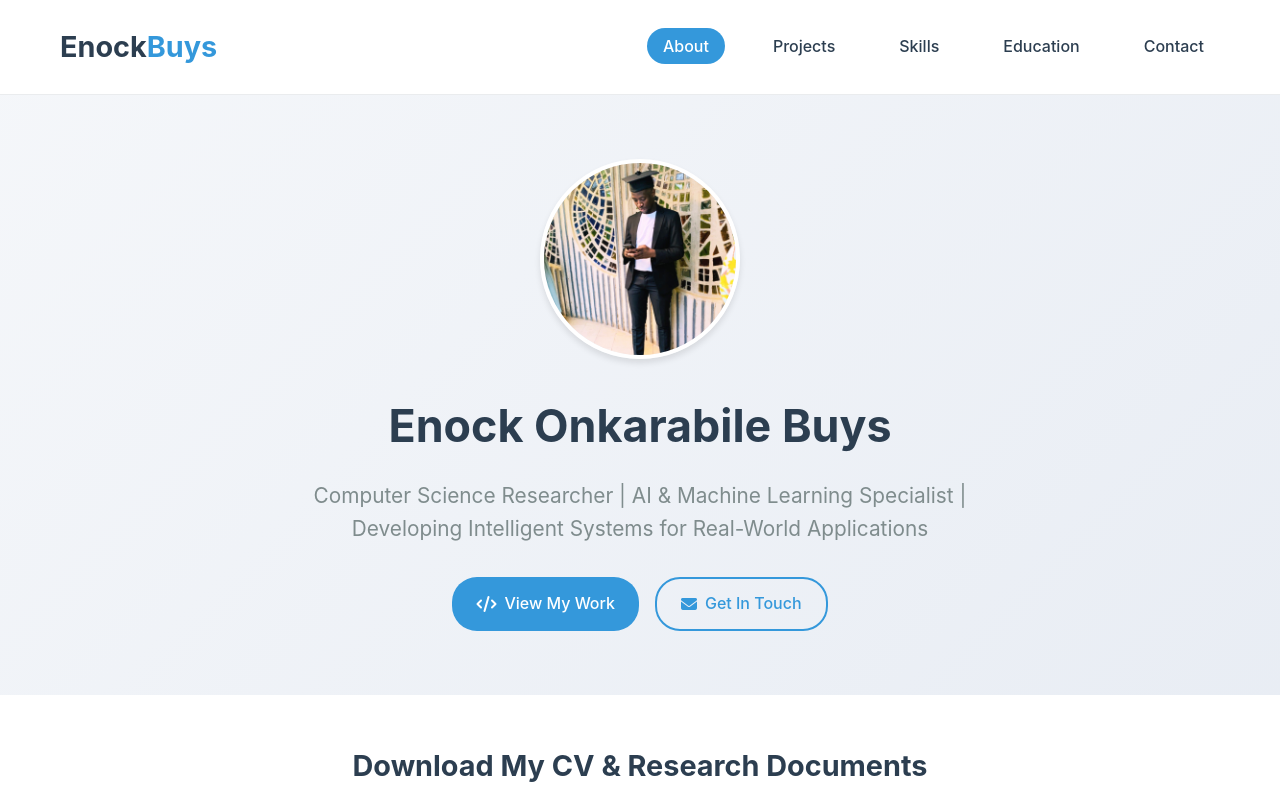
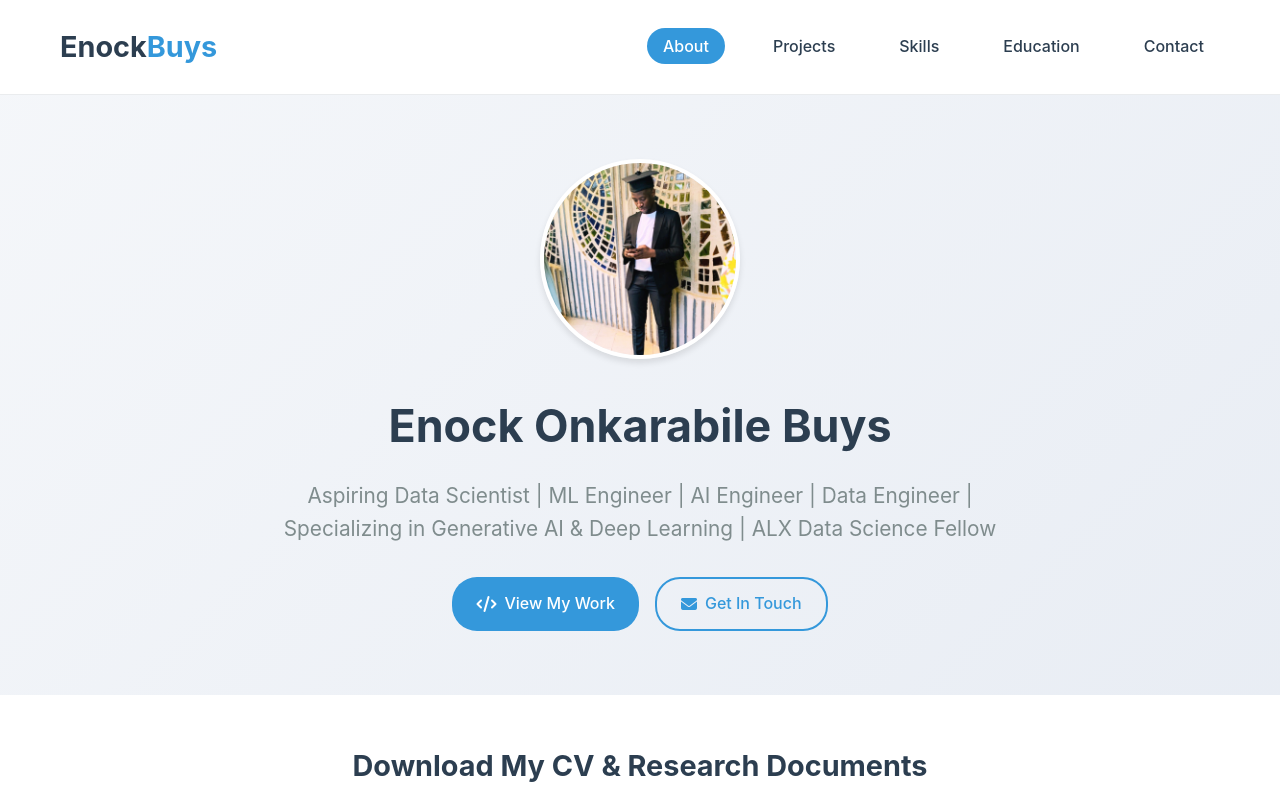
Before and after one commit to enockbuys/website, a plain HTML site: page index.html in a window 1280 px wide. Shown: the top 800 px of the page. Drawn offline with Linux system fonts and the light colour scheme.

Commit message:
Update index.html

```diff
--- a/index.html
+++ b/index.html
@@ -669,7 +669,7 @@
                 <img src="1727500822272.jpeg" alt="Enock Buys">
             </div>
             <h1 class="hero-title">Enock Onkarabile Buys</h1>
-            <p class="hero-subtitle">Computer Science Researcher | AI & Machine Learning Specialist | Developing Intelligent Systems for Real-World Applications</p>
+            <p class="hero-subtitle">Aspiring Data Scientist | ML Engineer | AI Engineer | Data Engineer | Specializing in Generative AI & Deep Learning | ALX Data Science Fellow</p>
             <div class="hero-buttons">
                 <a href="#projects" class="btn btn-primary">
                     <i class="fas fa-code"></i>View My Work
```
